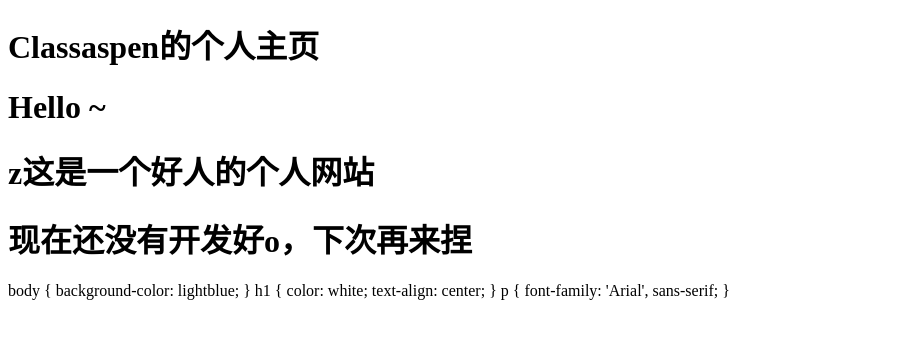
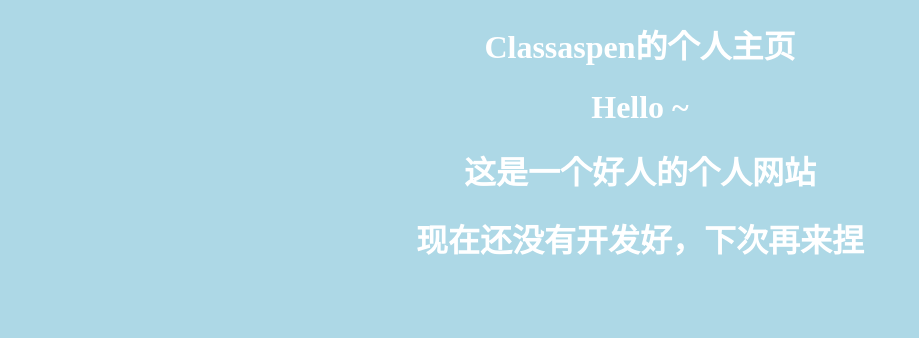
Before and after one commit to Classaspen/Classaspen.github.io, a plain HTML site: page index.html in a window 1280 px wide. Shown: the whole page, without its empty margins (0-919 px from the left). Drawn offline with Linux system fonts and the light colour scheme.

Commit message:
update css

```diff
--- a/index.html
+++ b/index.html
@@ -2,27 +2,28 @@
 <html lang="en">
 <head>
     <meta charset="UTF-8">
+    <meta name="viewport" content="width=device-width, initial-scale=1.0">
     <title>Classaspen</title>
-</head>
-<body>
-    <h1>Classaspen的个人主页</h1>
-    <h1>Hello ~</h1>
-    <h1>z这是一个好人的个人网站</h1>
-    <h1>现在还没有开发好o，下次再来捏</h1>
-</body>
-</html>
+    <style>
         body {
-
             background-color: lightblue;
+            margin: 0; /* 去掉默认边距 */
         }
 
         h1 {
-
             color: white;
             text-align: center;
         }
 
         p {
-
             font-family: 'Arial', sans-serif;
         }
+    </style>
+</head>
+<body>
+    <h1>Classaspen的个人主页</h1>
+    <h1>Hello ~</h1>
+    <h1>这是一个好人的个人网站</h1>
+    <h1>现在还没有开发好，下次再来捏</h1>
+</body>
+</html>
```
Lines whose indentation alone changed are shown as unchanged.
